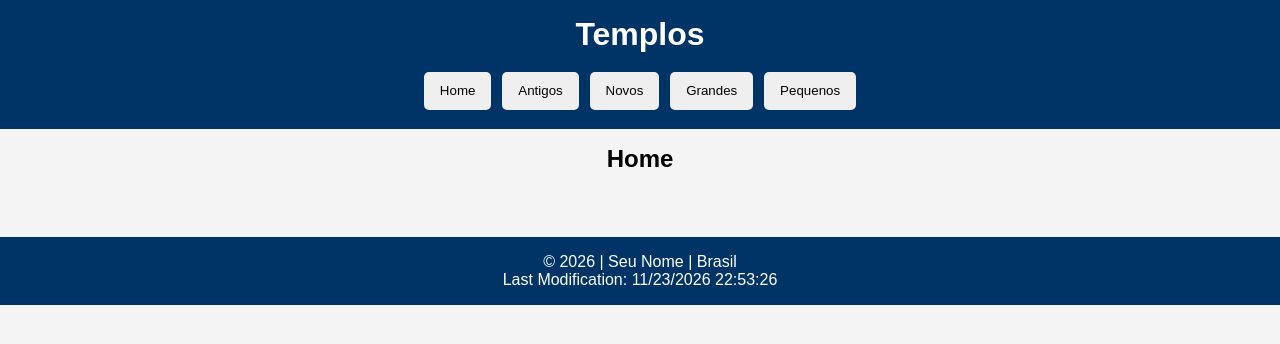
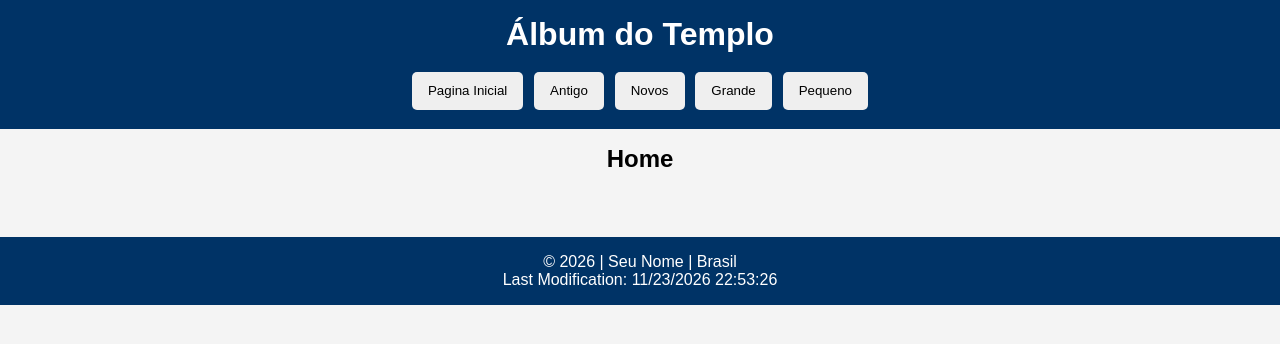
Before and after one commit to Dylan-Rojas/wdd131, a plain HTML site: page templos-filtrados.html in a window 1280 px wide. Drawn offline with Linux system fonts and the light colour scheme; files that its build step writes are made by us from their sources.

Commit message:
Add files via upload

```diff
--- a/templos-filtrados.html
+++ b/templos-filtrados.html
@@ -3,10 +3,11 @@
 <head>
     <meta charset="UTF-8">
     <meta name="viewport" content="width=device-width, initial-scale=1.0">
-    <meta name="description" content="Álbum de Templos Filtrados">
+    <meta name="description" content="Atividade da semana 04 da BYU album de templos filtrados. (aprimoramento) ">
+    <meta name="author" content="Dylan-Rojas">
     <title>Templos Filtrados</title>
 
-    <link rel="stylesheet" href="css/templos-filtrados.css">
+    <link rel="stylesheet" href="estilos/templos-filtrados.css">
 
     <script src="scripts/templos.js" defer></script>
     <script src="scripts/templos-filtrados.js" defer></script>
@@ -15,14 +16,14 @@
 <body>
 
 <header>
-    <h1>Templos</h1>
+    <h1>Álbum do Templo</h1>
 
     <nav>
-        <button id="home">Home</button>
-        <button id="old">Antigos</button>
+        <button id="home">Pagina Inicial</button>
+        <button id="old">Antigo</button>
         <button id="new">Novos</button>
-        <button id="large">Grandes</button>
-        <button id="small">Pequenos</button>
+        <button id="large">Grande</button>
+        <button id="small">Pequeno</button>
     </nav>
 </header>
 
```
